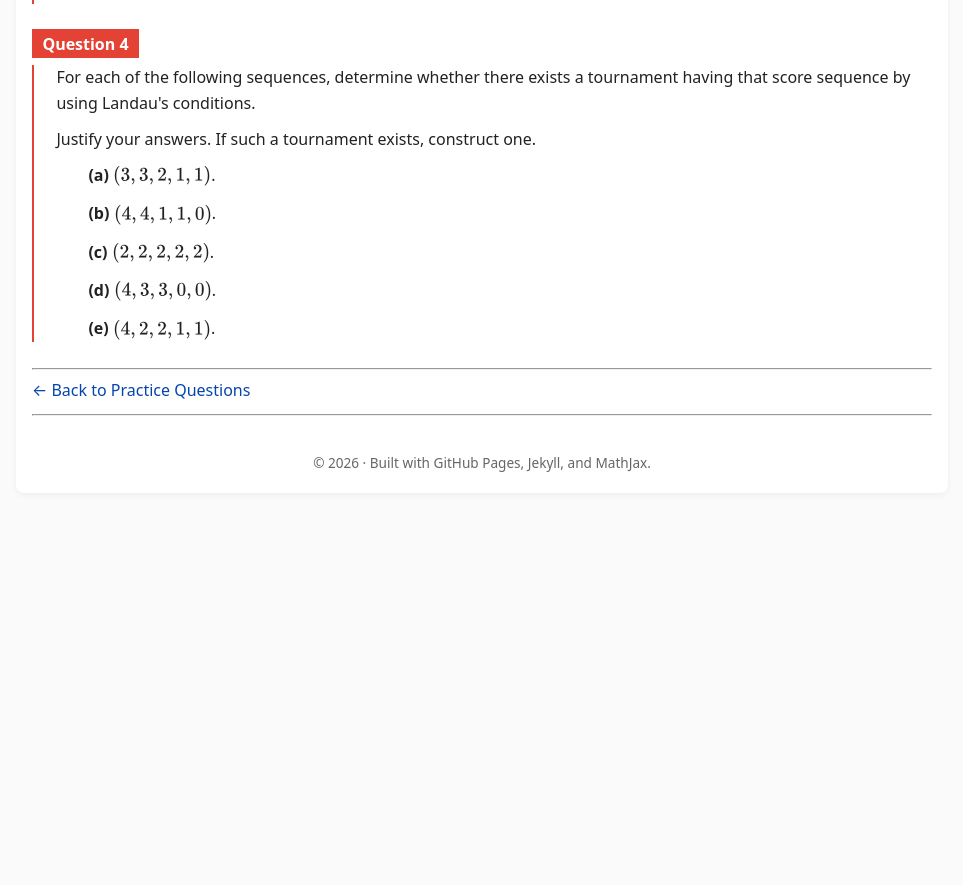
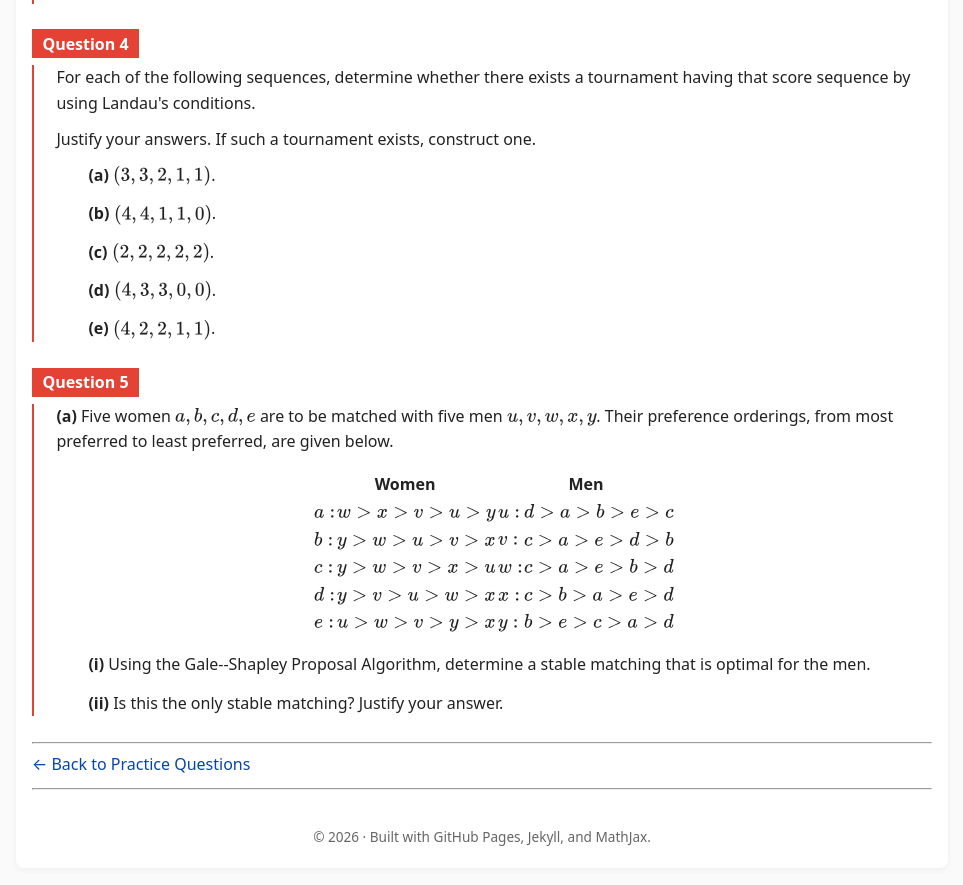
Before and after one commit to SaleemKamaludin/SaleemKamaludin.github.io, a Jekyll site: the page built from courses/math-2276/practice-questions/coursework-exam-2/index.md, in a window 1280 px wide and 900 px high, scrolled down 1450 px. Shown: the top 885 px of the window, without its empty margins (158-1121 px from the left). Built offline with Jekyll 4.4.1, drawn with Linux system fonts in a browser that asks for light colours; before the commit the page ends 1975 px from its top, so only the background shows below that.

Commit message:
Add Question 5a Gale Shapley stable matching

```diff
--- a/courses/math-2276/practice-questions/coursework-exam-2/index.md
+++ b/courses/math-2276/practice-questions/coursework-exam-2/index.md
@@ -250,6 +250,87 @@ construct one.
 </div>
 </div>
 
+<div id="cw2-question-5" class="math-env exercise">
+
+<div class="math-env-heading">
+<span class="math-env-tag">Question 5</span>
+</div>
+
+<div class="math-env-body">
+
+<p id="cw2-question-5a">
+<strong>(a)</strong>
+Five women \(a,b,c,d,e\) are to be matched with
+five men \(u,v,w,x,y\). Their preference orderings,
+from most preferred to least preferred, are given below.
+</p>
+
+<table style="width: auto; margin: 1em auto; border-collapse: collapse;">
+<thead>
+<tr>
+<th colspan="2" style="text-align:center;">Women</th>
+<th colspan="2" style="text-align:center;">Men</th>
+</tr>
+</thead>
+
+<tbody>
+<tr>
+<td>\(a:\)</td>
+<td>\(w>x>v>u>y\)</td>
+<td>\(u:\)</td>
+<td>\(d>a>b>e>c\)</td>
+</tr>
+
+<tr>
+<td>\(b:\)</td>
+<td>\(y>w>u>v>x\)</td>
+<td>\(v:\)</td>
+<td>\(c>a>e>d>b\)</td>
+</tr>
+
+<tr>
+<td>\(c:\)</td>
+<td>\(y>w>v>x>u\)</td>
+<td>\(w:\)</td>
+<td>\(c>a>e>b>d\)</td>
+</tr>
+
+<tr>
+<td>\(d:\)</td>
+<td>\(y>v>u>w>x\)</td>
+<td>\(x:\)</td>
+<td>\(c>b>a>e>d\)</td>
+</tr>
+
+<tr>
+<td>\(e:\)</td>
+<td>\(u>w>v>y>x\)</td>
+<td>\(y:\)</td>
+<td>\(b>e>c>a>d\)</td>
+</tr>
+</tbody>
+</table>
+
+<ol style="list-style-type: none; padding-left: 2em;">
+
+<li style="margin-bottom: 0.8em;">
+<strong>(i)</strong>
+Using the Gale--Shapley Proposal Algorithm,
+determine a stable matching that is optimal
+for the men.
+</li>
+
+<li style="margin-bottom: 0.8em;">
+<strong>(ii)</strong>
+Is this the only stable matching?
+Justify your answer.
+</li>
+
+</ol>
+
+</div>
+</div>
+
 ---
 
 [← Back to Practice Questions]({{ '/courses/math-2276/practice-questions/' | relative_url }})
```
